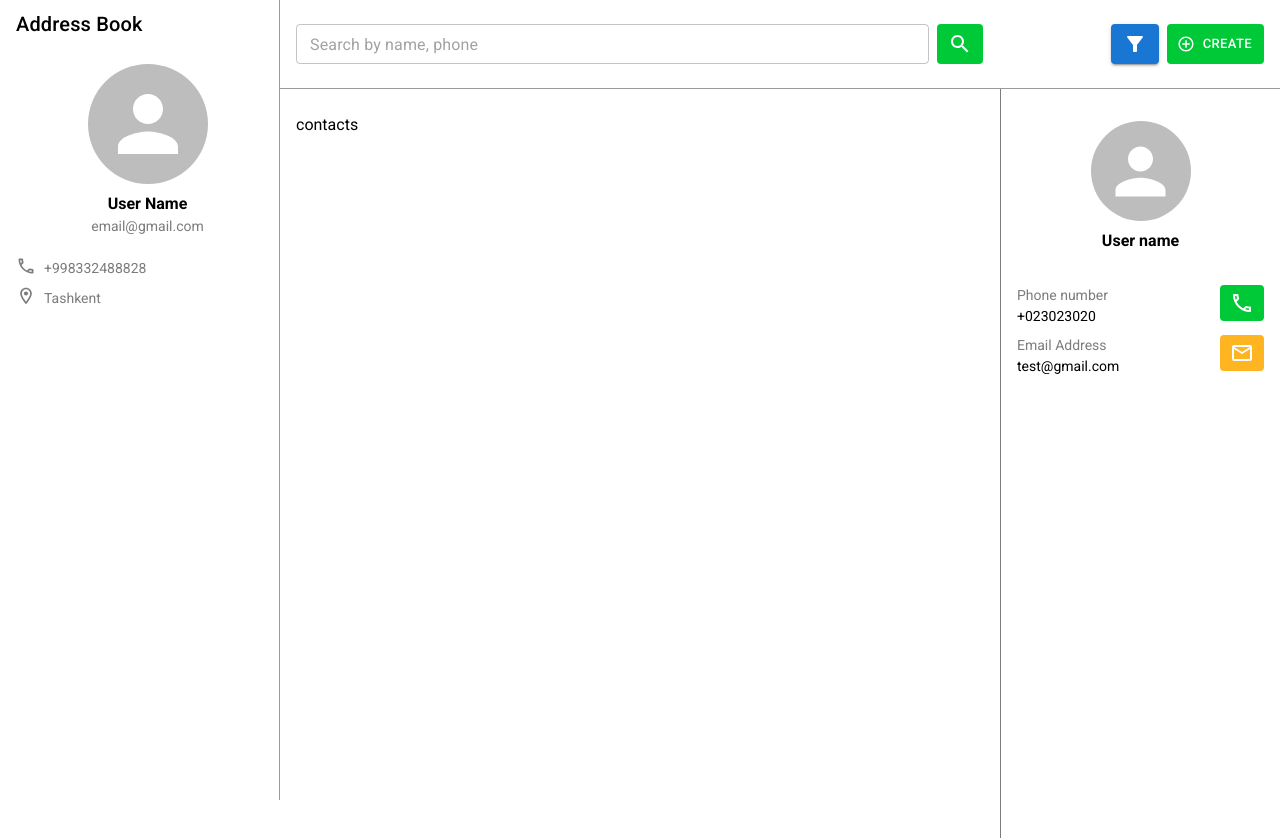
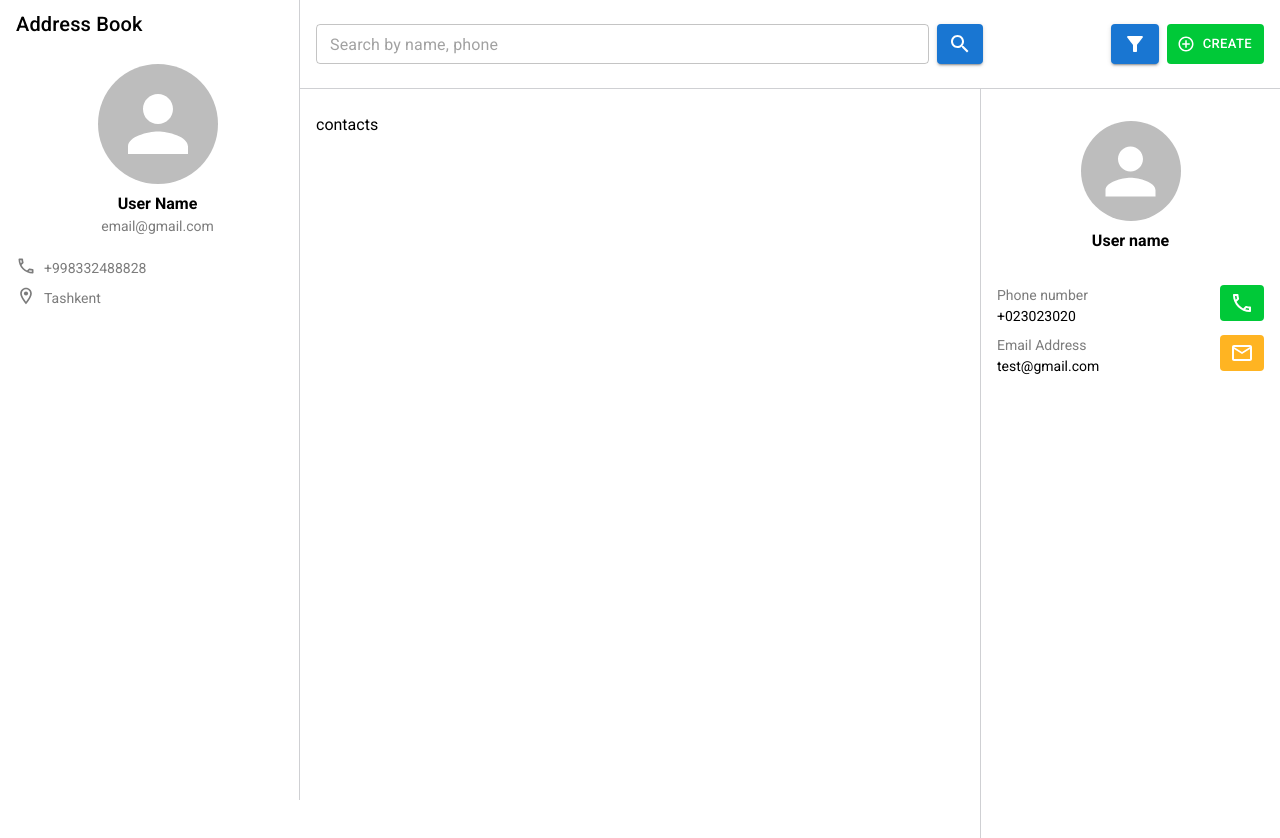
Before and after one commit to zaynlannister/contacts-app, a React app: page / in a window 1280 px wide. Shown: the top 838 px of the page. Built offline with nearby package versions, Linux system fonts and the light colour scheme; the HTML template or start-up script is replaced by a standard one.

Commit message:
refactor: increase sidebars width

```diff
--- a/src/components/RightBar/RightBar.tsx
+++ b/src/components/RightBar/RightBar.tsx
@@ -25,7 +25,7 @@ const EmailButton = styled(Button)<ButtonProps>(({}) => ({
 
 const RightBar = () => {
   return (
-    <div className="max-w-[280px] min-w-[280px] border-l border-[#7C7C7C] px-4 pt-8 h-screen">
+    <div className="max-w-[300px] min-w-[300px] border-l border-[#cfd0d3] px-4 pt-8 h-screen">
       <div className="flex flex-col items-center">
         <Avatar sx={{ width: 100, height: 100 }} />
         <p className="font-bold mt-2">User name</p>
--- a/src/components/SideBar/Sidebar.tsx
+++ b/src/components/SideBar/Sidebar.tsx
@@ -7,7 +7,7 @@ import LocationOnOutlinedIcon from "@mui/icons-material/LocationOnOutlined";
 const Sidebar = () => {
   const [username, setUserName] = React.useState("User Name");
   return (
-    <div className="border-r border-[#9A9A9A] w-[280px] h-screen pl-4">
+    <div className="border-r border-[#cfd0d3] w-[300px] h-screen pl-4">
       <div>
         <div className="pt-2">
           <Typography variant="h6">Address Book</Typography>
--- a/src/components/TopBar/TopBar.tsx
+++ b/src/components/TopBar/TopBar.tsx
@@ -15,7 +15,7 @@ const GreenButton = styled(Button)<ButtonProps>(({}) => ({
 
 const TopBar = () => {
   return (
-    <div className="border-b border-[#9A9A9A] py-6 px-4">
+    <div className="border-b border-[#cfd0d3] py-6 px-4">
       <div>
         <div>
           <form className="flex justify-between">
@@ -28,7 +28,7 @@ const TopBar = () => {
                 variant="outlined"
               />
 
-              <GreenButton
+              <Button
                 size="small"
                 sx={{
                   marginLeft: "8px",
@@ -39,7 +39,7 @@ const TopBar = () => {
                 variant="contained"
               >
                 <SearchIcon />
-              </GreenButton>
+              </Button>
             </div>
             <div className="flex">
               <Button
```
